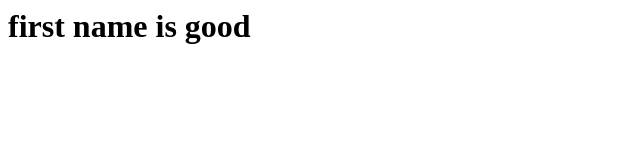
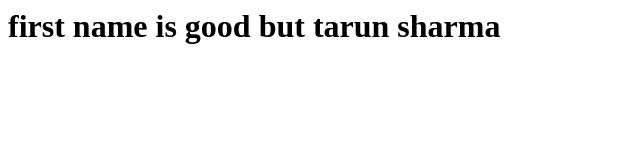
Before and after one commit to tarunsharma01/test, a plain HTML site: page index.html in a window 1280 px wide. Shown: the whole page, without its empty margins (0-640 px from the left). Drawn offline with Linux system fonts and the light colour scheme.

Commit message:
Update index.html

```diff
--- a/index.html
+++ b/index.html
@@ -1,5 +1,5 @@
 <html>
   <body>
-<h1> first name is good </h1>
+<h1> first name is good but tarun sharma </h1>
   </body>
 </html>
```
